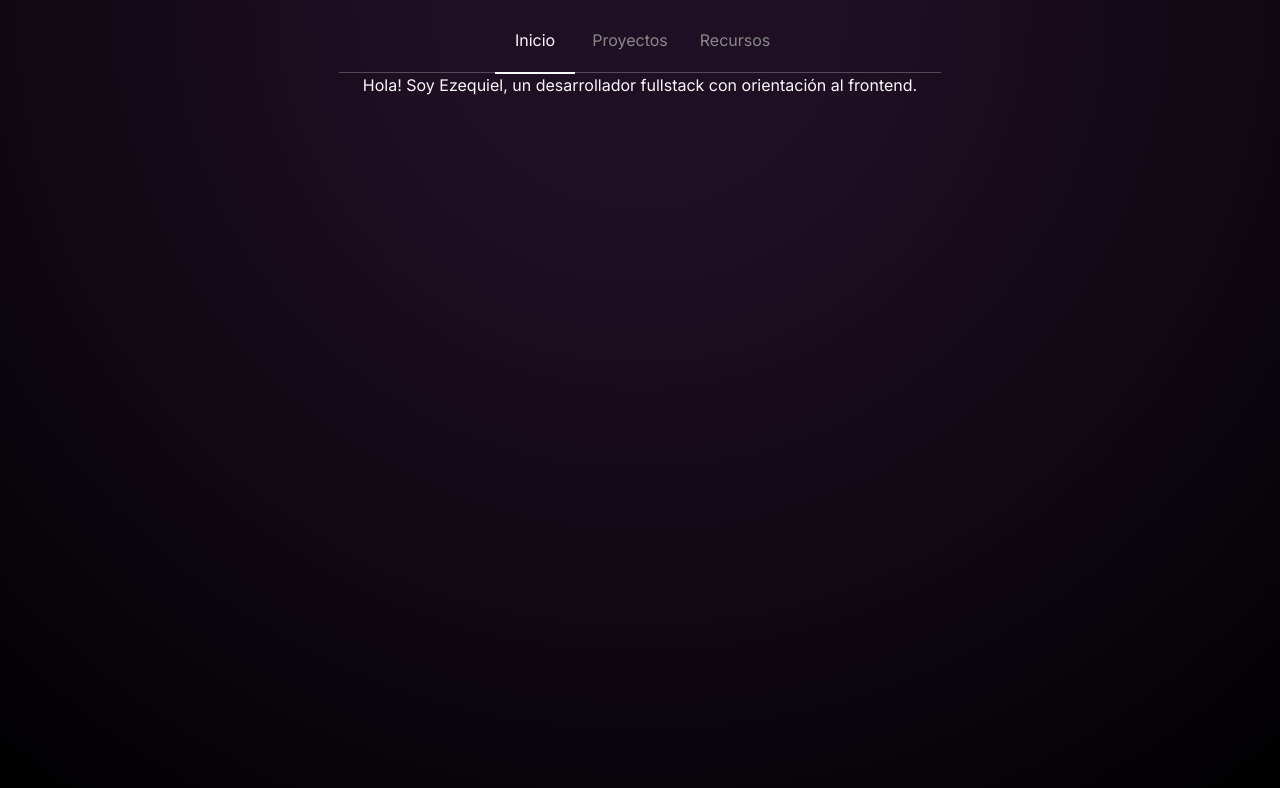
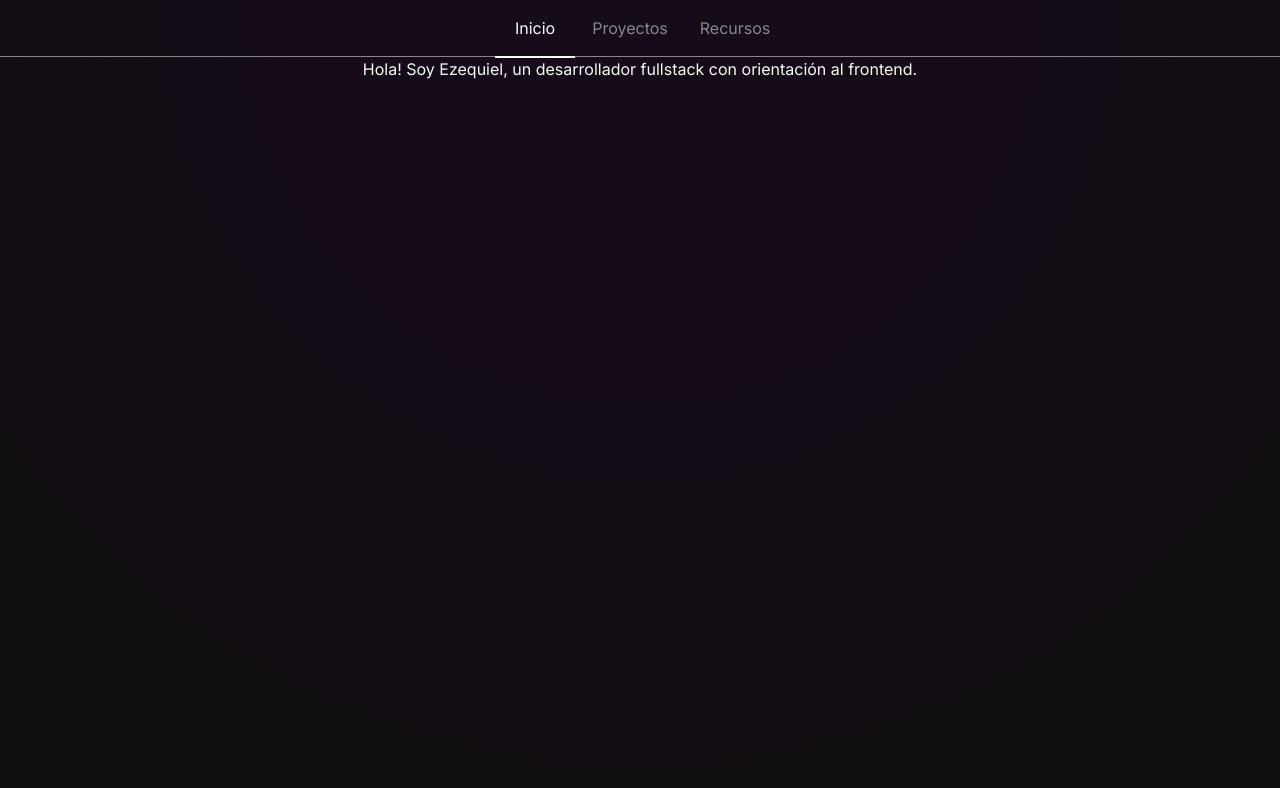
Before and after one commit to echudev/portfolio, a Next.js app: page / in a window 1280 px wide. Shown: the top 788 px of the page. Built offline with nearby package versions, Linux system fonts and the light colour scheme.

Commit message:
agrego overflow-y-auto en elemento section + estilado scrollbar

```diff
--- a/app/globals.css
+++ b/app/globals.css
@@ -9,8 +9,29 @@
     align-items: center;
     color: #f8f8f8;
     background-color: hsl(287, 30%, 0%);
-    background-image: radial-gradient(circle at top, hsl(287,40%, 10%) 20%, hsl(287, 30%, 0%));
+    background-image: radial-gradient(circle at top, hsl(287,40%, 7%) 20%, hsl(287, 0%, 6%));
     background-repeat: no-repeat;
+    background-attachment: fixed;
+    background-size: cover;
     height: 100vh;
   }
+
+  section::-webkit-scrollbar {
+    width: 8px; /* Ancho del scrollbar */
+  }
+
+  section::-webkit-scrollbar-thumb {
+    background-color: rgba(250, 250, 250, 0.4); /* Color de la barra del scrollbar */
+    border-radius: 7px;
+    transition: 0.5s;
+  }
+
+  section::-webkit-scrollbar-thumb:hover {
+    transition: 0.5s;
+    background-color: rgba(250, 250, 250, 0.2); /* Color de la barra del scrollbar al pasar el mouse */
+  }
+
+  section::-webkit-scrollbar-track {
+    background-color: transparent; /* Fondo transparente del scrollbar */
+  }
 }
--- a/app/layout.tsx
+++ b/app/layout.tsx
@@ -1,13 +1,12 @@
 import "./globals.css";
 import { Inter } from "next/font/google";
 import Navigation from "../components/Navigation";
-import Divider from "@/components/Divider";
 
 const inter = Inter({ subsets: ["latin"] });
 
 export const metadata = {
   title: "echudev",
-  description: "Portfolio Echudev web developer",
+  description: "Portfolio from Echudev, web developer",
 };
 
 export default function RootLayout({
@@ -16,11 +15,15 @@ export default function RootLayout({
   children: React.ReactNode;
 }) {
   return (
-    <html lang="es">
-      <body className={inter.className}>
+    <html lang="es" className={inter.className}>
+      <body className="antialiased">
         <Navigation />
-        <Divider size="full" />
-        {children}
+        <main
+          style={{ height: "calc(100vh - 60px)" }}
+          className="flex flex-col items-center"
+        >
+          {children}
+        </main>
       </body>
     </html>
   );
--- a/app/page.tsx
+++ b/app/page.tsx
@@ -1,11 +1,11 @@
 function HomePage() {
   return (
-    <div className="w-full px-6 flex flex-col items-center">
+    <section className="w-full px-6 flex flex-col items-center">
       <h1>
         Hola! Soy Ezequiel, un desarrollador fullstack con orientación al
         frontend.
       </h1>
-    </div>
+    </section>
   );
 }
 
--- a/app/projects/page.tsx
+++ b/app/projects/page.tsx
@@ -5,15 +5,20 @@ async function ProjectsPage() {
   const { projectsCollection } = await GetDouments();
 
   return (
-    <main className="flex flex-wrap justify-center max-w-6xl transition-all">
+    <section className="max-w-6xl h-full overflow-y-auto lg:mt-5">
+      <div
+        aria-label="projects container"
+        className="flex flex-wrap justify-center"
+      >
         {projectsCollection ? (
           projectsCollection.map((project) => (
             <Card key={project.id} data={project} />
           ))
         ) : (
-        <div>Cargando</div>
+          <div>Loading</div>
         )}
-    </main>
+      </div>
+    </section>
   );
 }
 
--- a/components/Card.tsx
+++ b/components/Card.tsx
@@ -30,8 +30,8 @@ const Card = ({ data }: CardProps) => {
       <p className="text-sm text-Silver m-1">{data.description}</p>
 
       <div
-        aria-label="skill-icons-container"
-        className="flex flex-row items-center gap-3 mx-1 mt-4 mb-1"
+        aria-label="skills icon container"
+        className="flex flex-row items-center gap-3 mx-1 mt-2 mb-4"
       >
         {data.tags.map((skill, i) => (
           <div key={i} className="group relative">
--- a/components/Divider.tsx
+++ b/components/Divider.tsx
@@ -9,8 +9,8 @@ interface Classes {
 }
 const classes: Classes = {
   full: "border-t-[1px] border-t-Argent border-opacity-50 w-full",
-  mid: "border-t-[1px] border-t-Argent border-opacity-50 w-[50%]",
-  short: "border-t-[1px] border-t-Argent border-opacity-50 w-28",
+  mid: "border-t-[1px] border-t-Argent border-opacity-50 w-[25%]",
+  short: "border-t-[1px] border-t-Argent border-opacity-50 w-[10%]",
 };
 
 const Divider = ({ size, text }: DividerProps) => {
--- a/components/Navigation.tsx
+++ b/components/Navigation.tsx
@@ -15,21 +15,21 @@ const navLinks: NavLink[] = [
     href: "/",
     style:
       "relative text-center inline-block z-10 w-[80px] leading-10 hover:text-Doctor transition",
-    activeStyle: `text-Doctor relative text-center inline-block z-10 w-[80px] leading-10 hover:text-Doctor transition pb-3 border-b-2 border-Doctor `,
+    activeStyle: `text-Doctor relative text-center inline-block z-10 w-[80px] leading-10 hover:text-Doctor transition pb-2 border-b-2 border-Doctor `,
   },
   {
     name: "Proyectos",
     href: "/projects",
     style:
       "relative text-center inline-block z-10 w-[110px] leading-10 hover:text-Doctor transition",
-    activeStyle: `text-Doctor relative text-center inline-block z-10 w-[110px] leading-10 hover:text-Doctor transition pb-3 border-b-2 border-Doctor `,
+    activeStyle: `text-Doctor relative text-center inline-block z-10 w-[110px] leading-10 hover:text-Doctor transition pb-2 border-b-2 border-Doctor `,
   },
   {
     name: "Recursos",
     href: "/resources",
     style:
       "relative text-center inline-block z-10 w-[100px] leading-10 hover:text-Doctor transition",
-    activeStyle: `text-Doctor relative text-center inline-block z-10 w-[100px] leading-10 hover:text-Doctor transition pb-3 border-b-2 border-Doctor `,
+    activeStyle: `text-Doctor relative text-center inline-block z-10 w-[100px] leading-10 hover:text-Doctor transition pb-2 border-b-2 border-Doctor `,
   },
 ];
 
@@ -53,8 +53,10 @@ const Navigation = () => {
   }
 
   return (
-    <nav
-      className={`relative mx-auto mt-5 w-[290px] h-10 text-Argent select-none`}
+    <nav className="w-screen mt-2 pb-2 z-50 border-b-[1px] border-Argent">
+      <div
+        aria-label="navLinks container"
+        className="relative mx-auto w-[290px] h-10 text-Argent select-none"
       >
         {navLinks.map((link, i) => {
           let isActive: boolean;
@@ -78,10 +80,11 @@ const Navigation = () => {
           );
         })}
         <div
-        aria-label="hover-background"
+          aria-label="background hover effect"
           ref={hoverBkg}
           className={`absolute z-0 top-0 h-full rounded-md transistion bg-opacity-40 transition-all`}
         ></div>
+      </div>
     </nav>
   );
 };
```
Lines whose indentation alone changed are shown as unchanged.
